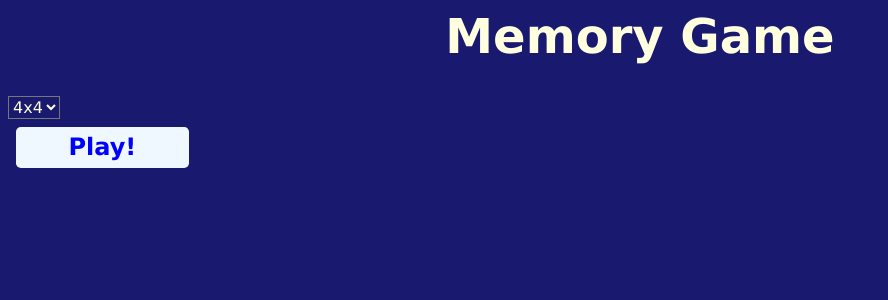
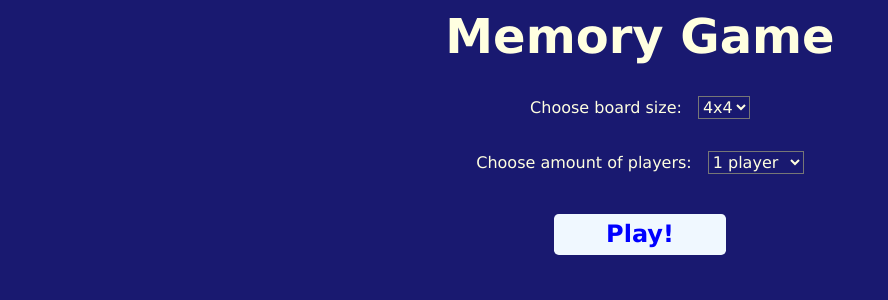
Before and after one commit to jfp-97/unq-ui-juan-francisco-perez-trabajo-final, a React (Create React App) app: page /settings in a window 1280 px wide. Shown: the top 300 px of the page, without its empty margins (0-888 px from the left). Built offline with nearby package versions, Linux system fonts and the light colour scheme.

Commit message:
score board

```diff
--- a/src/App.tsx
+++ b/src/App.tsx
@@ -8,10 +8,14 @@ import StartView from './components/views/StartView'
 
 export interface Settings {
   boardSize: number
+  amountOfPlayers: number
 }
 
 const App = () => {
-  const [settings, setSettings] = useState<Settings>({ boardSize: 4 })
+  const [settings, setSettings] = useState<Settings>({
+    boardSize: 4,
+    amountOfPlayers: 1,
+  })
   return (
     <div>
       <BrowserRouter>
@@ -21,7 +25,9 @@ const App = () => {
             <Route path='play' element={<PlayView settings={settings} />} />
             <Route
               path='settings'
-              element={<SettingsView setSettings={setSettings} />}
+              element={
+                <SettingsView settings={settings} setSettings={setSettings} />
+              }
             />
           </Route>
         </Routes>
--- /dev/null
+++ b/src/components/atoms/Score.css
@@ -0,0 +1,9 @@
+.score {
+  color: aliceblue;
+  font-weight: bold;
+  border-radius: 0.3rem;
+  font-size: 1rem;
+  text-align: center;
+  padding: 0.6rem;
+  margin: 0.5rem;
+}
--- /dev/null
+++ b/src/components/atoms/Score.tsx
@@ -0,0 +1,17 @@
+import './Score.css'
+
+interface ScoreProps {
+  color: string
+  player: number
+  score: number
+}
+
+const Score = (props: ScoreProps) => {
+  return (
+    <div className={`score score-${props.color}`}>
+      Player {props.player} score: {props.score}
+    </div>
+  )
+}
+
+export default Score
--- /dev/null
+++ b/src/components/molecules/ScoreBoard.css
@@ -0,0 +1,32 @@
+.scoreBoard {
+  display: flex;
+  flex-direction: row;
+  align-items: center;
+  justify-content: center;
+}
+
+.scoreBoardContainer {
+  display: flex;
+  flex-direction: column;
+  align-items: center;
+  justify-content: center;
+  margin-bottom: 1rem;
+  gap: 1rem;
+}
+
+.currentPlayer {
+  font-size: 1.6rem;
+  display: flex;
+  flex-direction: row;
+  align-items: center;
+  justify-content: center;
+  gap: 0.7rem;
+}
+
+.score-green {
+  background-color: green;
+}
+
+.score-red {
+  background-color: red;
+}
--- /dev/null
+++ b/src/components/molecules/ScoreBoard.tsx
@@ -0,0 +1,25 @@
+import Score from '../atoms/Score'
+import './ScoreBoard.css'
+
+interface ScoreBoardProps {
+  currentPlayer: number
+}
+
+const ScoreBoard = (props: ScoreBoardProps) => {
+  return (
+    <div className='scoreBoardContainer'>
+      <div className='currentPlayer'>
+        Current turn:
+        <div className='score-red currentPlayer'>
+          Player {props.currentPlayer}
+        </div>
+      </div>
+      <div className='scoreBoard'>
+        <Score player={1} score={0} color={'green'} />
+        <Score player={2} score={0} color={'red'} />
+      </div>
+    </div>
+  )
+}
+
+export default ScoreBoard
--- a/src/components/views/PlayView.tsx
+++ b/src/components/views/PlayView.tsx
@@ -4,6 +4,7 @@ import getCountries from '../../services/contentService'
 import { Pair } from '../../types/pair'
 import Button from '../atoms/Button'
 import Board from '../molecules/Board'
+import ScoreBoard from '../molecules/ScoreBoard'
 import './PlayView.css'
 
 interface PlayViewProps {
@@ -27,6 +28,10 @@ const PlayView = (props: PlayViewProps) => {
 
   return (
     <div>
+      {props.settings.amountOfPlayers > 1 ? (
+        <ScoreBoard currentPlayer={1} />
+      ) : null}
+
       <Board
         boardSize={boardSize}
         countries={countries}
--- /dev/null
+++ b/src/components/views/SettingsView.css
@@ -0,0 +1,13 @@
+.settingsContainer {
+  display: flex;
+  flex-direction: column;
+  justify-content: center;
+  align-items: center;
+  gap: 2rem;
+}
+
+.selectContainer {
+  display: flex;
+  gap: 1rem;
+  align-items: center;
+}
--- a/src/components/views/SettingsView.tsx
+++ b/src/components/views/SettingsView.tsx
@@ -2,33 +2,55 @@ import { Dispatch, SetStateAction, useState } from 'react'
 import { useNavigate } from 'react-router'
 import { Settings } from '../../App'
 import Button from '../atoms/Button'
+import './SettingsView.css'
 
 interface SettingsViewProps {
+  settings: Settings
   setSettings: Dispatch<SetStateAction<Settings>>
 }
 
-const SettingsView = ({ setSettings }: SettingsViewProps) => {
-  const [size, setSize] = useState<number>(0)
+const SettingsView = ({ settings, setSettings }: SettingsViewProps) => {
+  const [boardSize, setBoardSize] = useState(settings.boardSize)
+  const [amountOfPlayers, setAmountOfPlayers] = useState(
+    settings.amountOfPlayers
+  )
   const navigate = useNavigate()
 
   return (
-    <div>
+    <div className='settingsContainer'>
+      <div className='selectContainer'>
+        <div>Choose board size: </div>
         <select
-        value={size}
+          value={boardSize}
           onChange={(event) => {
-          const newSize = parseInt(event.target.value)
-          setSize(newSize)
-          setSettings((s: Settings) => ({ ...s, boardSize: newSize }))
+            setBoardSize(parseInt(event.target.value))
           }}
         >
           <option value='4'>4x4</option>
           <option value='6'>6x6</option>
           <option value='8'>8x8</option>
         </select>
+      </div>
+      <div className='selectContainer'>
+        <div>Choose amount of players: </div>
+        <select
+          value={amountOfPlayers}
+          onChange={(event) => {
+            setAmountOfPlayers(parseInt(event.target.value))
+          }}
+        >
+          <option value='1'>1 player</option>
+          <option value='2'>2 players</option>
+        </select>
+      </div>
 
       <Button
         text={'Play!'}
         handleClick={() => {
+          setSettings({
+            boardSize,
+            amountOfPlayers,
+          })
           navigate('/play')
         }}
       />
--- a/src/components/views/StartView.tsx
+++ b/src/components/views/StartView.tsx
@@ -14,7 +14,11 @@ const StartView = ({ setSettings }: StartViewProps) => {
       <Button
         text={'Quick game'}
         handleClick={() => {
-          setSettings((s: Settings) => ({ ...s, boardSize: 4 }))
+          setSettings((s: Settings) => ({
+            ...s,
+            boardSize: 4,
+            amountOfPlayers: 1,
+          }))
           navigate('/play')
         }}
       />
```
Lines whose indentation alone changed are shown as unchanged.
